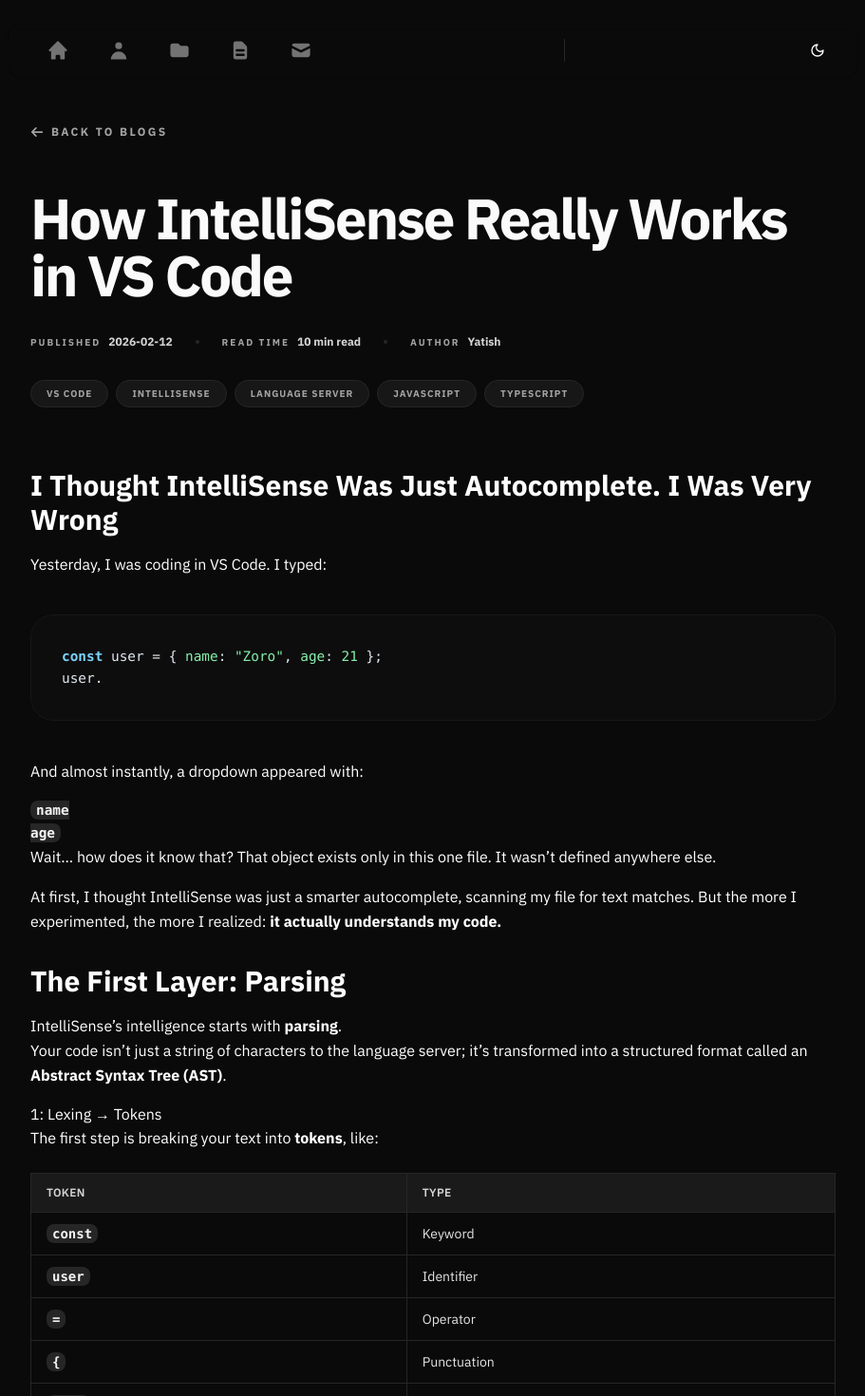
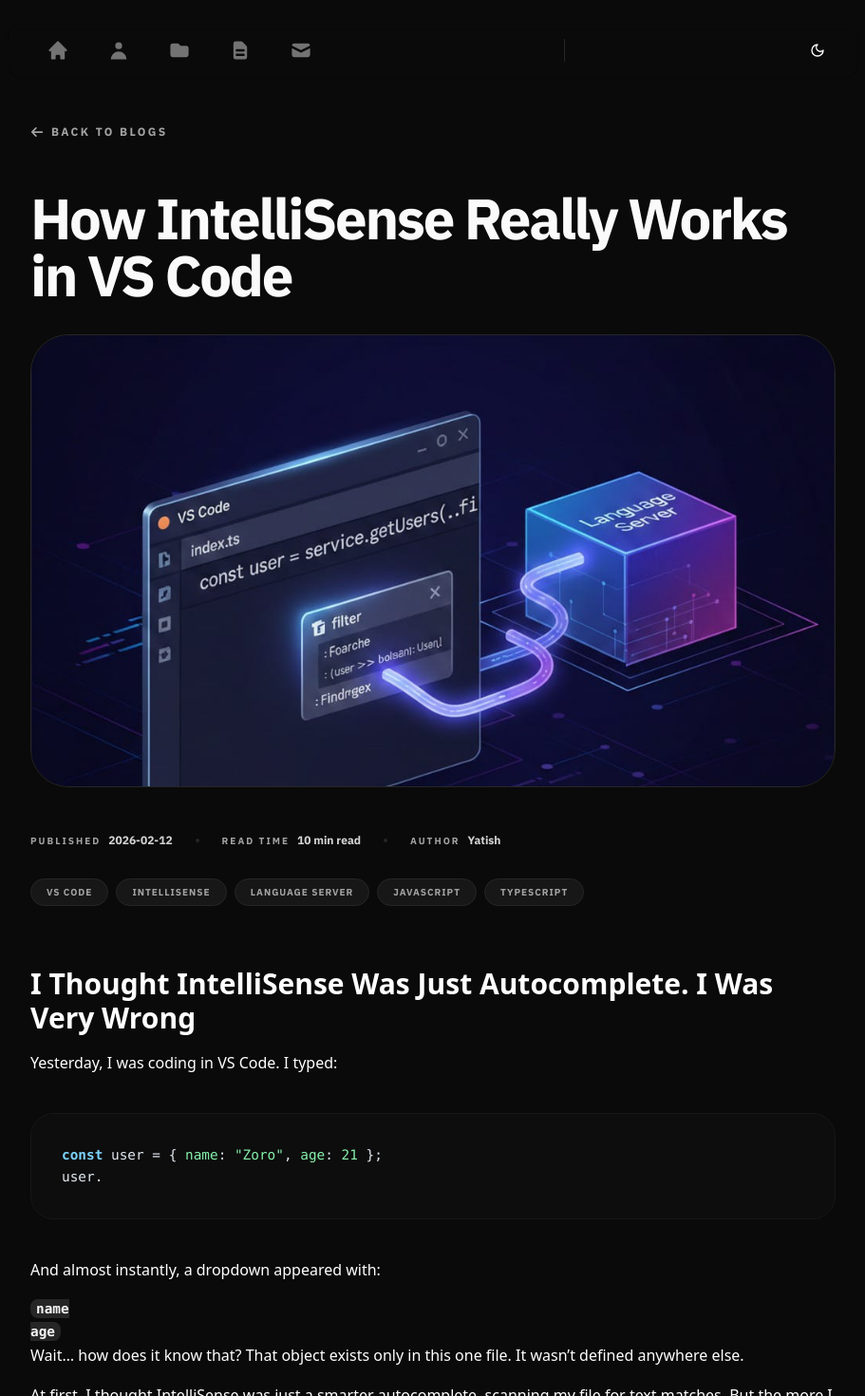
Before and after one commit to yatishb23/portfolio, a Next.js app: page /blog/1 in a window 1280 px wide. Shown: the top 1470 px of the page at 95% size, without its empty margins (184-1095 px from the left). Built offline with nearby package versions, Linux system fonts and the light colour scheme.

Commit message:
blog pages

```diff
--- a/components/BlogCard.tsx
+++ b/components/BlogCard.tsx
@@ -1,6 +1,7 @@
 import { FC } from 'react'
 import Link from 'next/link'
 import { BlogPost } from '@/type/blog'
+import Image from 'next/image'
 
 interface BlogCardProps {
   blog: BlogPost
--- a/components/BlogContent.tsx
+++ b/components/BlogContent.tsx
@@ -1,8 +1,9 @@
-import { FC } from 'react'
+import React, { FC } from 'react'
 import { BlogPost } from '@/type/blog'
 import ReactMarkdown from 'react-markdown'
 import remarkGfm from 'remark-gfm'
 import rehypeHighlight from 'rehype-highlight'
+import Image from 'next/image'
 
 interface BlogContentProps {
   blog: BlogPost
@@ -15,6 +16,18 @@
         <h1 className="text-4xl md:text-6xl font-black tracking-[-0.04em] text-neutral-950 dark:text-neutral-50 mb-8 leading-[1.1]">
           {blog.title}
         </h1>
+
+        {blog.coverImage && (
+          <div className="relative aspect-[16/9] mb-12 rounded-[2.5rem] overflow-hidden border border-neutral-100 dark:border-neutral-800">
+            <Image
+              src={blog.coverImage}
+              alt={blog.title}
+              fill
+              className="object-cover"
+              priority
+            />
+          </div>
+        )}
 
         <div className="flex flex-wrap items-center gap-6 text-neutral-400 mb-8">
           <div className="flex items-center gap-2">
@@ -45,12 +58,19 @@
         </div>
       </header>
 
-      <div className="content prose-neutral dark:prose-invert prose-lg md:prose-xl prose-p:text-neutral-600 dark:prose-p:text-neutral-400 prose-p:leading-relaxed prose-headings:text-neutral-950 dark:prose-headings:text-neutral-50">
+      <div className="content prose-neutral dark:prose-invert prose-lg md:prose-xl prose-p:text-neutral-600 dark:prose-p:text-neutral-400 prose-p:leading-relaxed prose-headings:text-neutral-950 dark:prose-headings:text-neutral-50 font-sans">
         <ReactMarkdown
           remarkPlugins={[remarkGfm]}
           rehypePlugins={[rehypeHighlight]}
           components={{
-            p: ({ children }) => <p className="mb-4 leading-relaxed">{children}</p>,
+            p: ({ children }) => {
+              if (React.Children.toArray(children).some(child =>
+                React.isValidElement(child) && (child.type === 'div' || (child.type as any).name === 'img')
+              )) {
+                return <>{children}</>
+              }
+              return <p className="mb-4 leading-relaxed">{children}</p>
+            },
             h1: ({ children }) => <h1 className="text-3xl font-bold mt-8 mb-4">{children}</h1>,
             h2: ({ children }) => <h2 className="text-2xl font-semibold mt-6 mb-3">{children}</h2>,
             h3: ({ children }) => <h3 className="text-xl font-medium mt-4 mb-2">{children}</h3>,
@@ -97,6 +117,11 @@
             tr: ({ children }) => (
               <tr className="align-top">{children}</tr>
             ),
+            img: ({ src, alt }) => (
+              <div className="my-12 rounded-[2rem] overflow-hidden border border-neutral-100 dark:border-neutral-800">
+                <img src={src} alt={alt} className="w-full h-auto object-cover" />
+              </div>
+            ),
             th: ({ children }) => (
               <th className="px-4 py-3 text-xs font-semibold uppercase tracking-wide text-neutral-600 dark:text-neutral-300 border border-neutral-200/70 dark:border-neutral-800">
                 {children}
--- a/data/blogs.ts
+++ b/data/blogs.ts
@@ -5,6 +5,7 @@
     id: '1',
     title: 'How IntelliSense Really Works in VS Code',
     description: 'An in-depth exploration of how VS Code IntelliSense parses, analyzes, and understands your code.',
+    coverImage: '/cover.jpeg',
     content: `# I Thought IntelliSense Was Just Autocomplete. I Was Very Wrong
 
 Yesterday, I was coding in VS Code. I typed:
@@ -118,6 +119,8 @@
 
 # Language Server Protocol (LSP)
 
+![IntelliSense Flow](/flow.jpeg)
+
 Here’s the real magic: **VS Code itself doesn’t understand languages deeply.**
 
 IntelliSense is powered by a **Language Server**, a separate process that speaks a standardized protocol: **Language Server Protocol (LSP)**.
--- a/type/blog.ts
+++ b/type/blog.ts
@@ -7,4 +7,5 @@
     author: string
     tags: string[]
     readTime: string
+    coverImage?: string
   }
```
Also changed, not shown: public/cover.jpeg (added), public/flow.jpeg (added).
